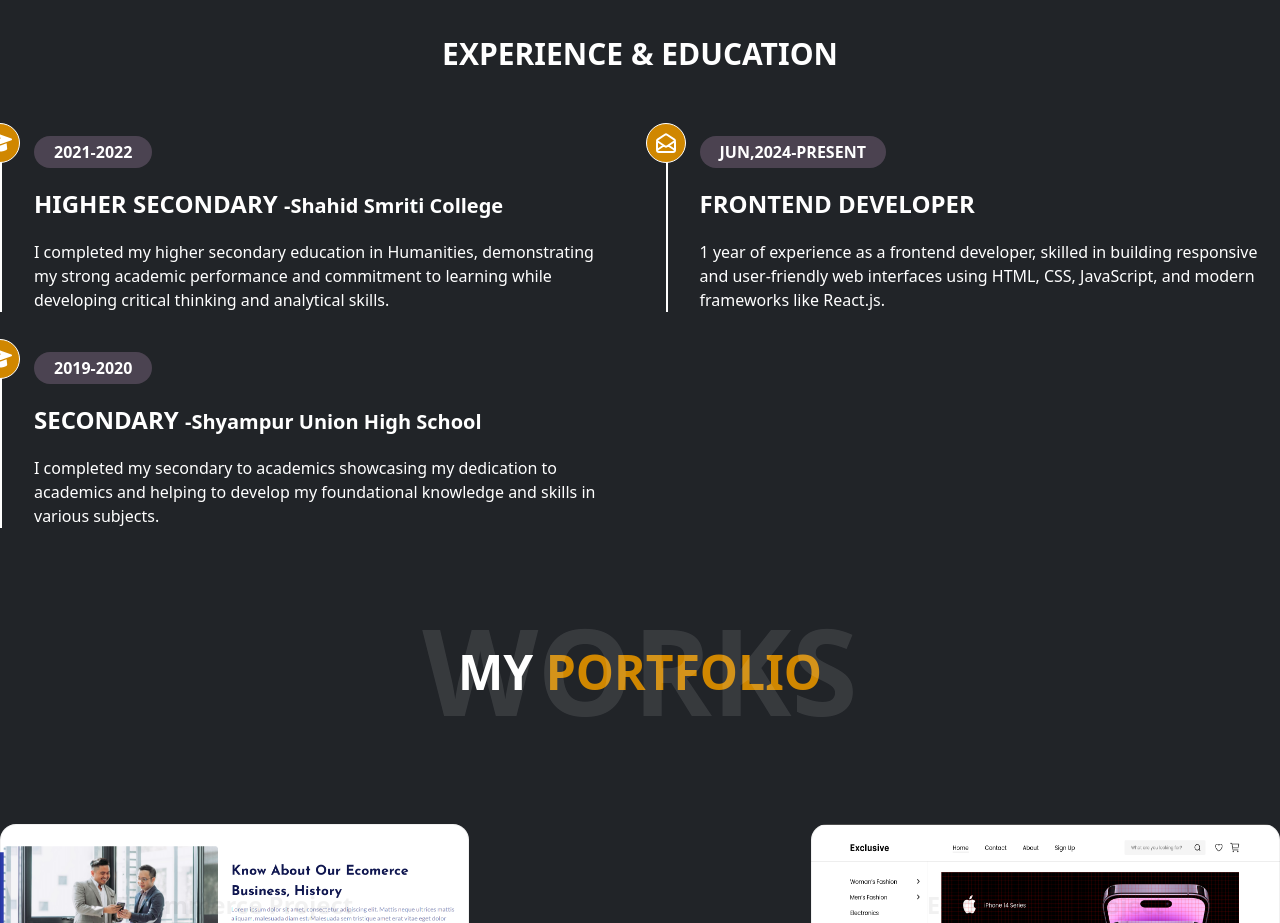
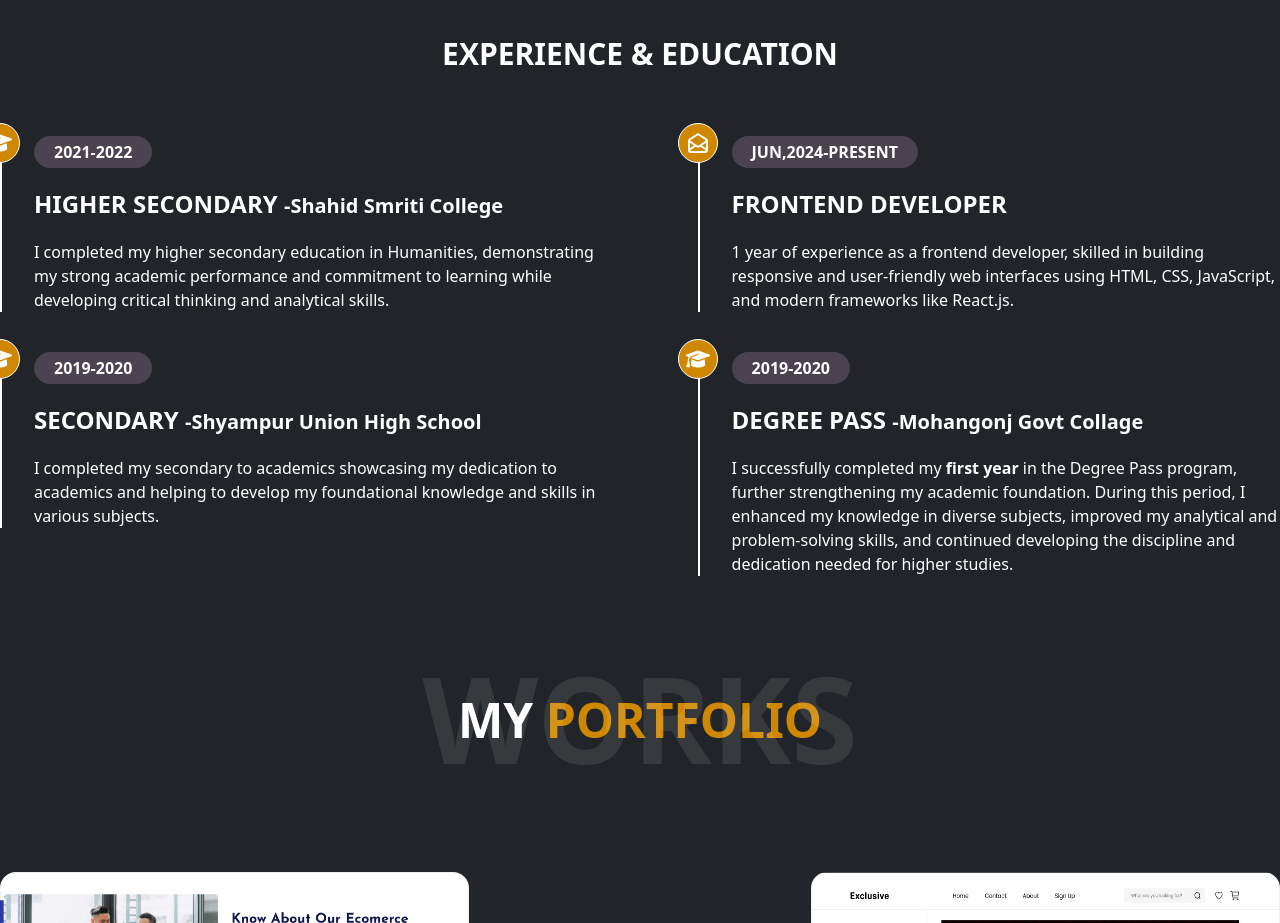
Before and after one commit to AnasAhmedFND/My-Portfolio, a React (Vite) app: page / in a window 1280 px wide. Shown: the part 2060-2983 px from the top of the page. Built offline with nearby package versions, Linux system fonts and the light colour scheme.

Commit message:
add educational inpormetion

```diff
--- a/src/Components/About/Education.jsx
+++ b/src/Components/About/Education.jsx
@@ -6,7 +6,9 @@ const Education = () => {
     return (
         <section className='bg-[#212428] md:pt-20 pt-10 pb-10 md:px-0 px-2 '>
             <h2 className='text-center font-bold text-3xl text-white'>EXPERIENCE & EDUCATION</h2>
+            {/* Education card's mother div */}
             <div className="container mx-auto text-white  md:flex md:mt-16 mt-10 gap-[4%] ">
+                {/* Left card 1/2 */}
                 <div className="flex flex-col gap-10  md:w-[48%] md:ml-0 ml-5 ">
                     <div className="border-l-2 pl-8 ">
                         <div className="flex relative">
@@ -29,13 +31,28 @@ const Education = () => {
 
                 </div>
 
-                <div className=" md:w-[48%] h-[30%] border-l-2 pl-8 md:ml-0 ml-5 md:mt-0 mt-10 ">
-                    <div className="flex relative">
-                        <p  className='border w-[40px] h-[40px] flex justify-center items-center text-2xl rounded-full bg-yellow-600 absolute -left-[54px] bottom-[5px]'><HiOutlineMailOpen /></p>
-                        <p className=' py-1 px-5 font-bold rounded-full bg-[#d2a6d23c] '>JUN,2024-PRESENT</p>
+                <div className=" md:w-[48%] flex flex-col gap-10  md:pl-8 md:ml-0 ml-5 md:mt-0 mt-10  ">
+                    <div className="border-l-2 pl-8">
+                        <div className="flex relative">
+                            <p className='border w-[40px] h-[40px] flex justify-center items-center text-2xl rounded-full bg-yellow-600 absolute -left-[54px] bottom-[5px]'><HiOutlineMailOpen /></p>
+                            <p className=' py-1 px-5 font-bold rounded-full bg-[#d2a6d23c] '>JUN,2024-PRESENT</p>
+                        </div>
+                        <h3 className='font-bold text-2xl mt-5 '>FRONTEND DEVELOPER</h3>
+                        <p className='mt-5'>1 year of experience as a frontend developer, skilled in building responsive and user-friendly web interfaces using HTML, CSS, JavaScript, and modern frameworks like React.js.</p>
+
                     </div>
-                    <h3  className='font-bold text-2xl mt-5 '>FRONTEND DEVELOPER</h3>
-                    <p  className='mt-5'>1 year of experience as a frontend developer, skilled in building responsive and user-friendly web interfaces using HTML, CSS, JavaScript, and modern frameworks like React.js.</p>
+
+                     <div className="border-l-2 pl-8 ">
+                        <div className="flex relative">
+                            <p className='border w-[40px] h-[40px] flex justify-center items-center text-2xl rounded-full bg-yellow-600 absolute -left-[54px] bottom-[5px]'><FaGraduationCap /></p>
+                            <p className=' py-1 px-5 font-bold rounded-full bg-[#d2a6d23c] '>2019-2020</p>
+                        </div>
+                        <h2 className='font-bold text-2xl mt-5 '>DEGREE PASS <span className='text-xl'>-Mohangonj Govt Collage</span> </h2>
+                        <p className='mt-5'>I successfully completed my <span className='font-bold'>first year</span> in the Degree Pass program, further strengthening my academic foundation. During this period, I enhanced my knowledge in diverse subjects, improved my analytical and problem-solving skills, and continued developing the discipline and dedication needed for higher studies.</p>
+
+                    </div>
+
+
                 </div>
 
 
```
